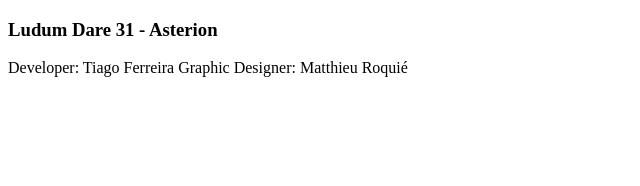
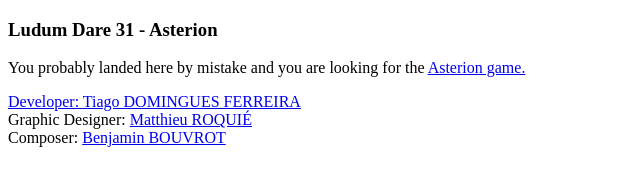
Before and after one commit to tiagojdf/LD31, a plain HTML site: page index.html in a window 1280 px wide. Shown: the whole page, without its empty margins (0-640 px from the left). Drawn offline with Linux system fonts and the light colour scheme.

Commit message:
Update index.html

```diff
--- a/index.html
+++ b/index.html
@@ -1,10 +1,10 @@
 <!doctype html>
-<title>Ludum Dare 31</title>
+<title>Ludum Dare 31 - Asterion</title>
 <body>
   <h3>Ludum Dare 31 - Asterion</h3>
-  <div id="stage">
-  </div>
-  <p>Developer: Tiago Ferreira
-    Graphic Designer: Matthieu Roquié
+  <p>You probably landed here by mistake and you are looking for the <a href="http://tiagojdferreira.github.io/LD31/boilerplate-master/">Asterion game.</p>
+  <p>Developer: <a href="tiagojdferreira.github.io" target="_blank">Tiago DOMINGUES FERREIRA</a><br />
+    Graphic Designer: <a href="www.matthieurouquie.com" target="_blank">Matthieu ROQUIÉ</a><br />
+    Composer: <a href="www.benjaminbouvrot.fr" target="_blank">Benjamin BOUVROT</a><br />
   </p>
 </body>
```
